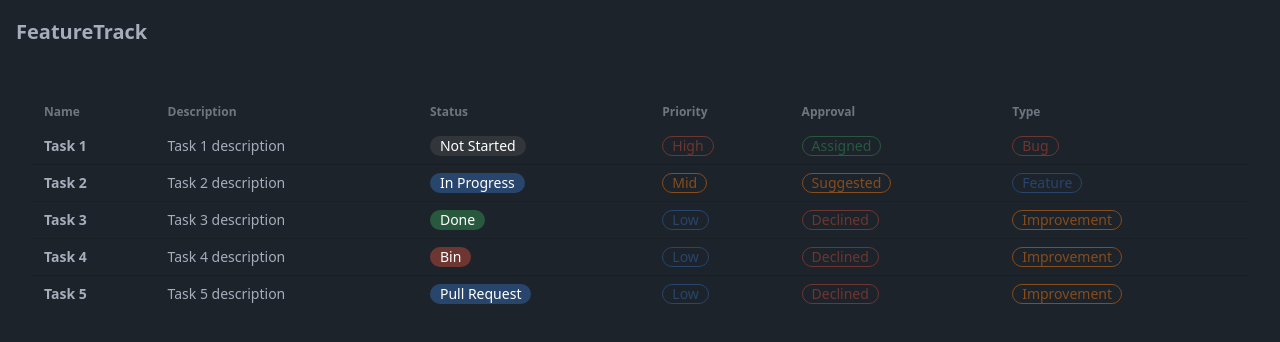
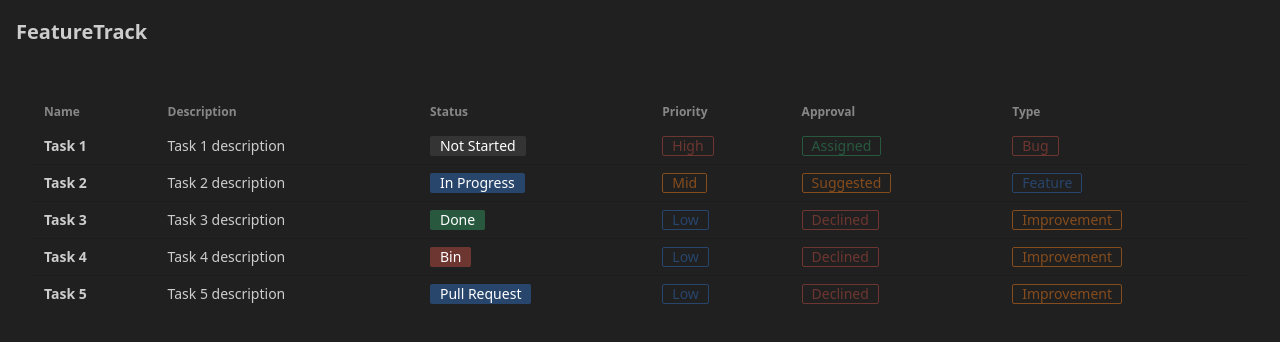
Before and after one commit to nbur4556/featuretrack, a Vue app: page / in a window 1280 px wide. Shown: the top 342 px of the page. Built offline with nearby package versions, Linux system fonts and the light colour scheme.

Commit message:
use business theme

```diff
--- a/index.html
+++ b/index.html
@@ -1,5 +1,5 @@
 <!DOCTYPE html>
-<html lang="en" data-theme="dark">
+<html lang="en" data-theme="light">
   <head>
     <meta charset="UTF-8">
     <link rel="icon" href="/favicon.ico">
--- a/tailwind.config.js
+++ b/tailwind.config.js
@@ -23,4 +23,7 @@
     },
   },
   plugins: [require('daisyui')],
+  daisyui: {
+    themes: ["business"]
+  }
 }
```
